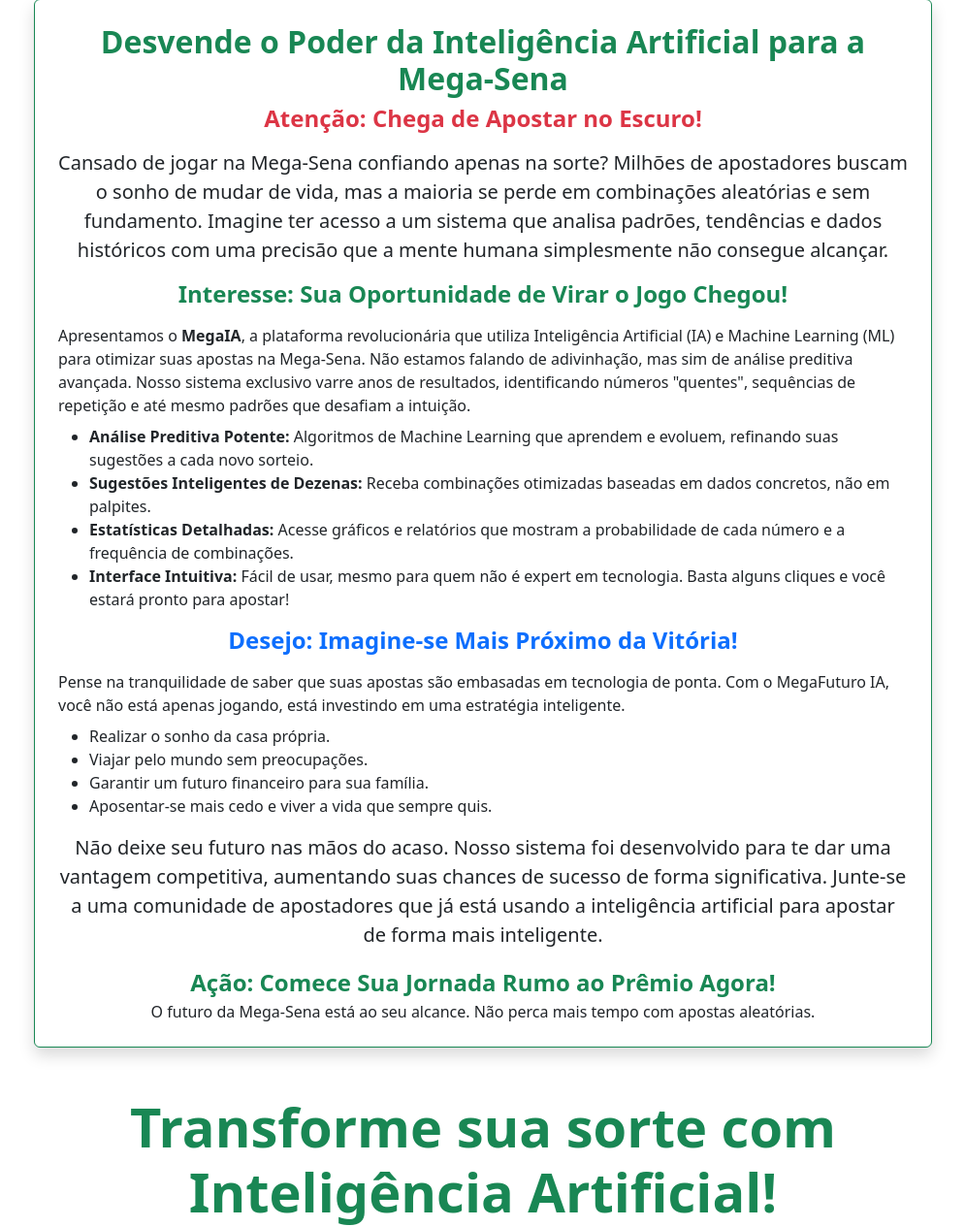
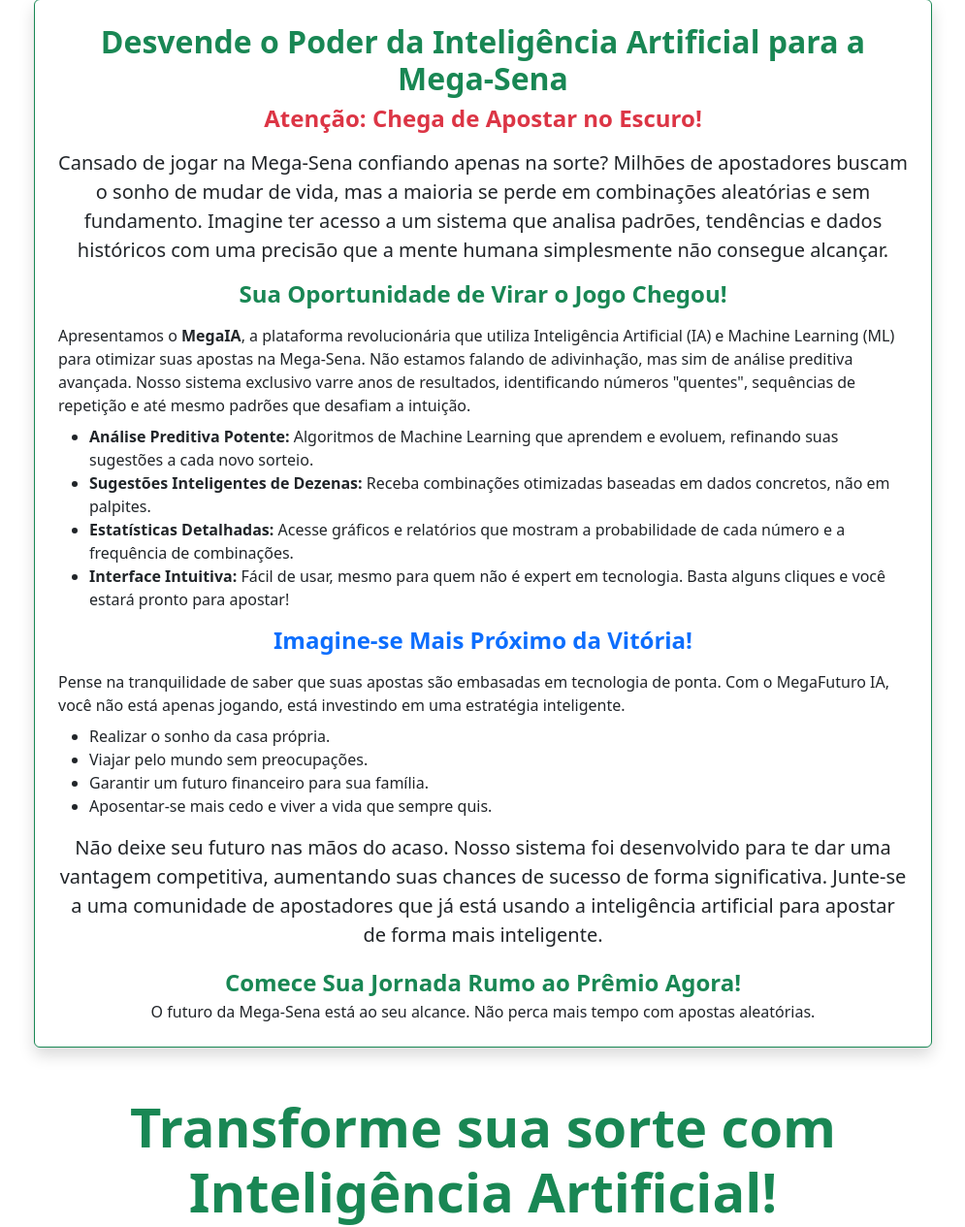
Before and after one commit to brasmidvr/megasenaia, a Flask app: page / in a window 1280 px wide. Shown: the part 564-1829 px from the top of the page at 97% size, without its empty margins (142-1137 px from the left). Run offline with Flask 3, Linux system fonts and the light colour scheme; some libraries are stand-ins or nearby versions.

Commit message:
Atualiza texto persuasivo para versão revisada e limpa

```diff
--- a/templates/landing.html
+++ b/templates/landing.html
@@ -17,7 +17,7 @@
                 <h2 class="text-success fw-bold mb-2 text-center">Desvende o Poder da Inteligência Artificial para a Mega-Sena</h2>
                 <h4 class="text-danger fw-bold text-center mb-3">Atenção: Chega de Apostar no Escuro!</h4>
                 <p class="lead text-center mb-3">Cansado de jogar na Mega-Sena confiando apenas na sorte? Milhões de apostadores buscam o sonho de mudar de vida, mas a maioria se perde em combinações aleatórias e sem fundamento. Imagine ter acesso a um sistema que analisa padrões, tendências e dados históricos com uma precisão que a mente humana simplesmente não consegue alcançar.</p>
-                <h4 class="text-success fw-bold text-center mb-3">Interesse: Sua Oportunidade de Virar o Jogo Chegou!</h4>
+                <h4 class="text-success fw-bold text-center mb-3">Sua Oportunidade de Virar o Jogo Chegou!</h4>
                 <p class="mb-2">Apresentamos o <strong>MegaIA</strong>, a plataforma revolucionária que utiliza Inteligência Artificial (IA) e Machine Learning (ML) para otimizar suas apostas na Mega-Sena. Não estamos falando de adivinhação, mas sim de análise preditiva avançada. Nosso sistema exclusivo varre anos de resultados, identificando números "quentes", sequências de repetição e até mesmo padrões que desafiam a intuição.</p>
                 <ul class="mb-3">
                     <li><strong>Análise Preditiva Potente:</strong> Algoritmos de Machine Learning que aprendem e evoluem, refinando suas sugestões a cada novo sorteio.</li>
@@ -25,7 +25,7 @@
                     <li><strong>Estatísticas Detalhadas:</strong> Acesse gráficos e relatórios que mostram a probabilidade de cada número e a frequência de combinações.</li>
                     <li><strong>Interface Intuitiva:</strong> Fácil de usar, mesmo para quem não é expert em tecnologia. Basta alguns cliques e você estará pronto para apostar!</li>
                 </ul>
-                <h4 class="text-primary fw-bold text-center mb-3">Desejo: Imagine-se Mais Próximo da Vitória!</h4>
+                <h4 class="text-primary fw-bold text-center mb-3">Imagine-se Mais Próximo da Vitória!</h4>
                 <p class="mb-2">Pense na tranquilidade de saber que suas apostas são embasadas em tecnologia de ponta. Com o MegaFuturo IA, você não está apenas jogando, está investindo em uma estratégia inteligente.</p>
                 <ul class="mb-3">
                     <li>Realizar o sonho da casa própria.</li>
@@ -35,7 +35,7 @@
                 </ul>
                 <p class="lead text-center mb-3">Não deixe seu futuro nas mãos do acaso. Nosso sistema foi desenvolvido para te dar uma vantagem competitiva, aumentando suas chances de sucesso de forma significativa. Junte-se a uma comunidade de apostadores que já está usando a inteligência artificial para apostar de forma mais inteligente.</p>
                 <div class="text-center">
-                    <span class="fw-bold text-success fs-4">Ação: Comece Sua Jornada Rumo ao Prêmio Agora!</span>
+                    <span class="fw-bold text-success fs-4">Comece Sua Jornada Rumo ao Prêmio Agora!</span>
                     <p class="mb-0">O futuro da Mega-Sena está ao seu alcance. Não perca mais tempo com apostas aleatórias.</p>
                 </div>
             </div>
```
